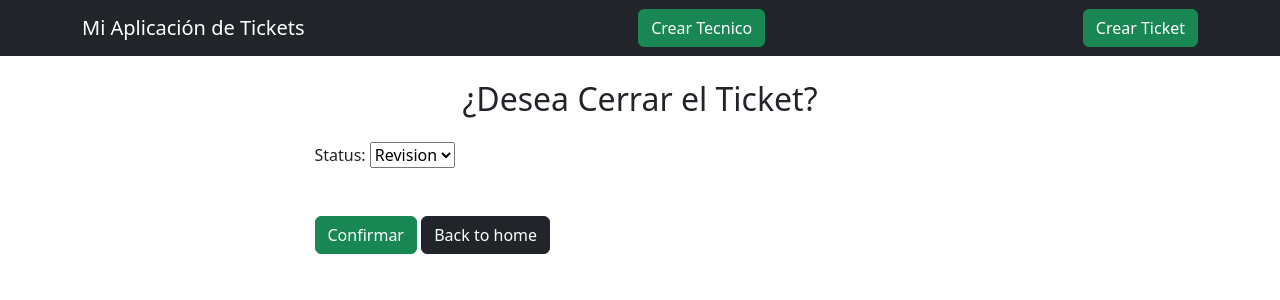
After one commit to tallerdeaplicaciones/tareaBackend, a Django app: page /cerrarTicket/0e754139-ece5-4044-8247-96e8c0b09825 in a window 1280 px wide. The commit adds this page. Shown: the top 300 px of the page. Run offline with Django 4.2, Linux system fonts and the light colour scheme; data comes from the database, SQL or seed files in the repository; both versions use the stored data as it was after the commit.

Commit message:
agregando funciones de edicion de tickets

```diff
--- a/helpdesk/core/forms.py
+++ b/helpdesk/core/forms.py
@@ -18,3 +18,8 @@ class TechForm(forms.ModelForm):
             'last_name': forms.TextInput(attrs={'class': 'form-control'}),
             'speciality': forms.SelectMultiple(attrs={'class': 'form-control'}),
         }
+
+class CloseTicketForm(forms.ModelForm):
+    class Meta:
+        model = Ticket
+        fields = ['status']
--- a/helpdesk/core/templates/core/inicio.html
+++ b/helpdesk/core/templates/core/inicio.html
@@ -20,8 +20,8 @@
                     <td>{{i.criticy}}</td>
                     <td>{{i.tech}}</td>
                     <td>{{i.status}}</td>
-                    <td><a class="btn btn-warning ms-5" href="{% url 'update_ticket' pk=i.id %}"><i class="bi bi-person-workspace"></i></a></td>
-                    <td><a class="btn btn-outline-danger ms-4"><i class="bi bi-x-octagon-fill"></i></a></td>
+                    <td><a class="btn btn-warning ms-5" href="{% url 'update_ticket' i.id %}"><i class="bi bi-person-workspace"></i></a></td>
+                    <td><a class="btn btn-outline-danger ms-4" href="{% url 'close_ticket' i.id %}"><i class="bi bi-x-octagon-fill"></i></a></td>
                 </tbody>
                 {% endfor %}
             </table>
--- /dev/null
+++ b/helpdesk/core/templates/ticket/ticketClose.html
@@ -0,0 +1,16 @@
+{% extends 'core/base.html' %}
+{% block content %}
+<div class="mt-4 mb-4 text-center">
+    <h2>¿Desea Cerrar el Ticket?</h2>
+</div>
+
+
+<form action="" method="post" class="col-7 mx-auto">
+    {% csrf_token %}
+    {{ form.as_p }}
+    <div class="is-grouped mt-5">
+        <button class="btn btn-success">Confirmar</button>
+        <a class="btn btn-dark" href="{% url 'home' %}">Back to home</a>
+    </div>
+</form>
+{% endblock %}
--- a/helpdesk/core/views.py
+++ b/helpdesk/core/views.py
@@ -2,10 +2,9 @@ from django.urls import reverse_lazy
 from django.views.generic.list import ListView
 from django.views.generic.detail import DetailView
 from django.views.generic.edit import CreateView, UpdateView, DeleteView
-from .models import Ticket
-from .forms import TicketForm
-from .models import Tech
-from .forms import TechForm
+from .models import Ticket, Tech
+from .forms import TicketForm, CloseTicketForm, TechForm
+
 
 class Home(ListView):
     model = Ticket
@@ -25,6 +24,12 @@ class TicketUpdateView(UpdateView):
     template_name = 'ticket/ticketUpdate.html'
     success_url = reverse_lazy('home')
 
+class TicketCloseView(UpdateView):
+    model = Ticket
+    form_class = CloseTicketForm
+    template_name = 'ticket/ticketClose.html'
+    success_url = reverse_lazy('home')
+
 
 class TechCreateView(CreateView):
     model = Tech
--- a/helpdesk/helpdesk/urls.py
+++ b/helpdesk/helpdesk/urls.py
@@ -1,11 +1,12 @@
 from django.contrib import admin
 from django.urls import path
-from core.views import Home, TicketCreateView, TechCreateView, TicketUpdateView
+from core.views import Home, TicketCreateView, TechCreateView, TicketUpdateView, TicketCloseView
 
 urlpatterns = [
     path('admin/', admin.site.urls),
     path('',Home.as_view(), name='home'),
     path('crearTicket/', TicketCreateView.as_view(), name='add_ticket'),
-    path('editarTicket/<int:id>', TicketUpdateView.as_view(), name='update_ticket'),
+    path('editarTicket/<uuid:pk>', TicketUpdateView.as_view(), name='update_ticket'),
+    path('cerrarTicket/<uuid:pk>', TicketCloseView.as_view(), name="close_ticket"),
     path('crearTecnico/', TechCreateView.as_view(), name='add_tech')
 ]
```
Also changed, not shown: helpdesk/core/templates/ticket/ticketUpdate.html (renamed from helpdesk/core/templates/ticket/techUpdate.html), helpdesk/db.sqlite3.
